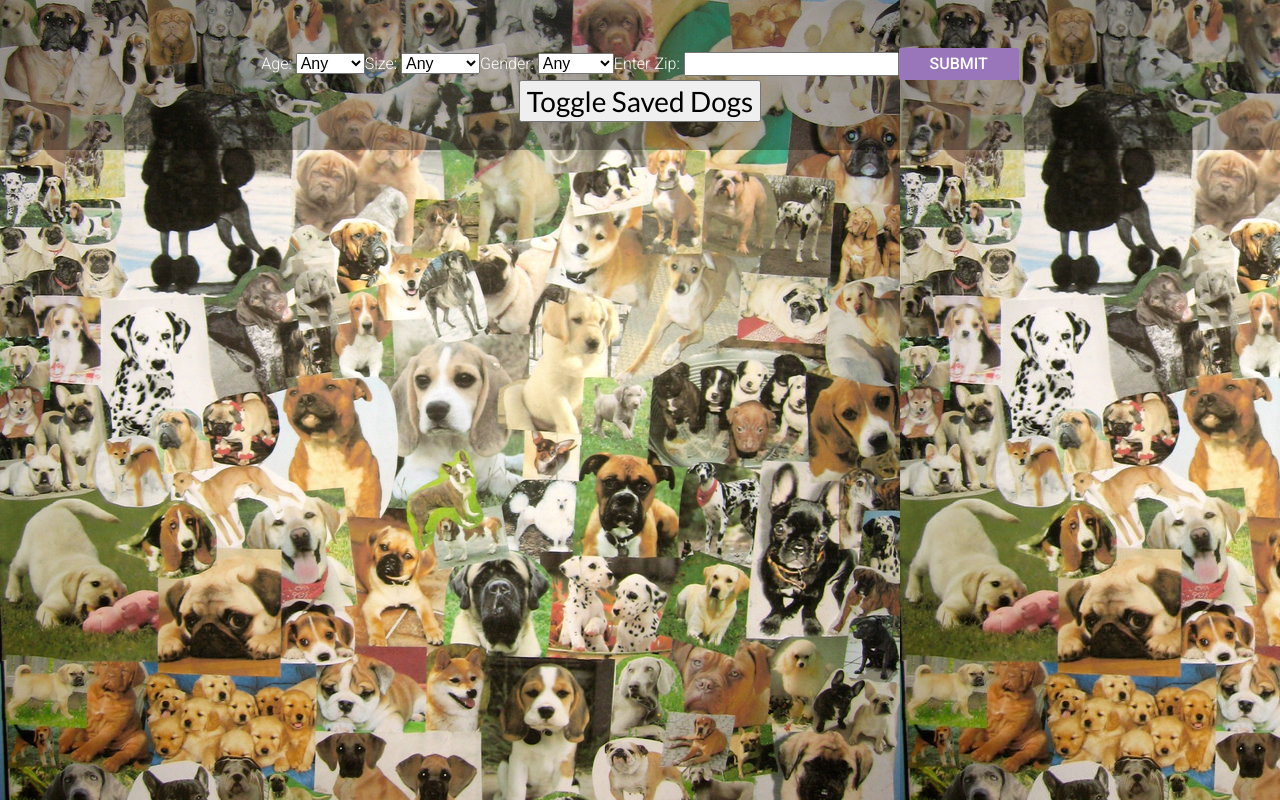
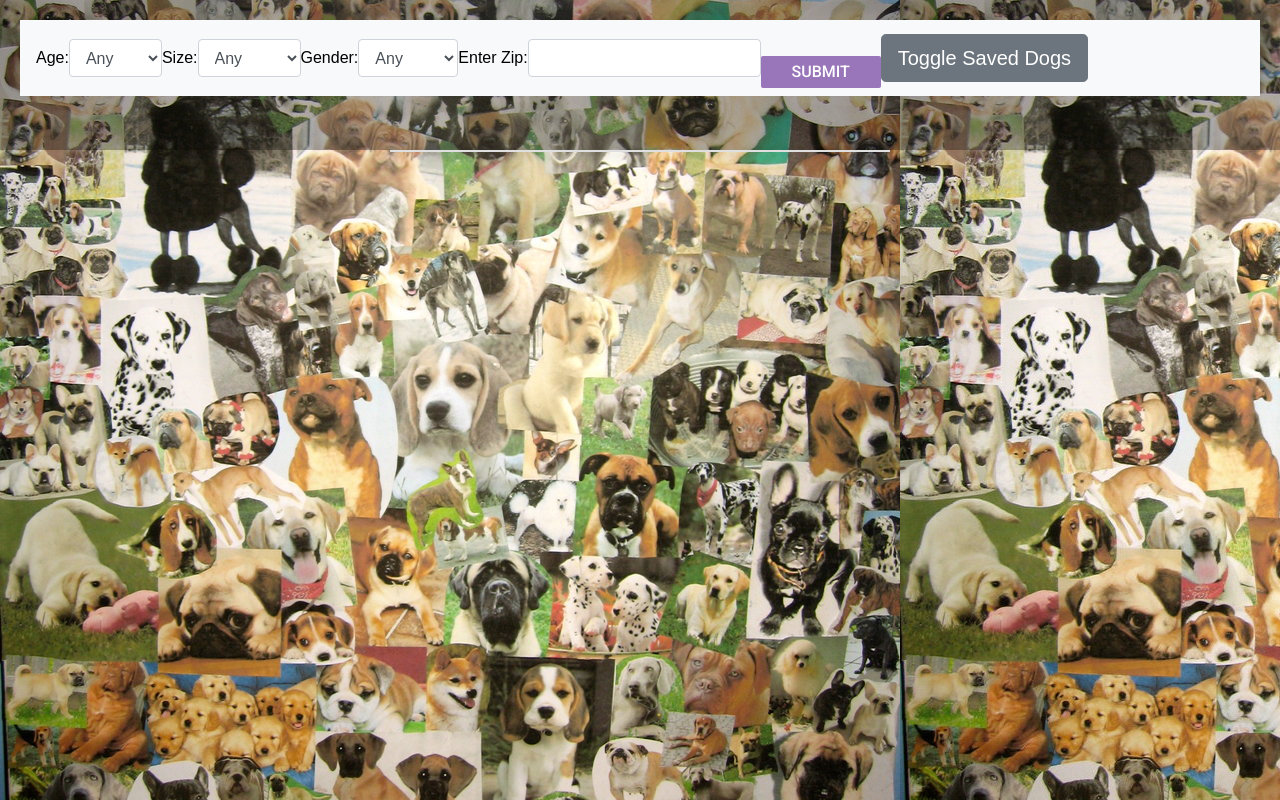
Before and after one commit to AngelaDiSalvo/OkPupper, a React (Create React App) app in the folder frontend/: page / in a window 1280 px wide. Built offline with nearby package versions, Linux system fonts and the light colour scheme.

Commit message:
more styles

```diff
--- a/frontend/public/index.html
+++ b/frontend/public/index.html
@@ -8,7 +8,12 @@
       manifest.json provides metadata used when your web app is added to the
       homescreen on Android. See https://developers.google.com/web/fundamentals/engage-and-retain/web-app-manifest/
     -->
-    <link rel="stylesheet" href="//cdnjs.cloudflare.com/ajax/libs/semantic-ui/2.3.1/semantic.min.css">
+    <link rel="stylesheet" href="https://stackpath.bootstrapcdn.com/bootstrap/4.1.3/css/bootstrap.min.css" integrity="sha384-MCw98/SFnGE8fJT3GXwEOngsV7Zt27NXFoaoApmYm81iuXoPkFOJwJ8ERdknLPMO" crossorigin="anonymous">
+
+
+
+
+    <!-- <link rel="stylesheet" href="//cdnjs.cloudflare.com/ajax/libs/semantic-ui/2.3.1/semantic.min.css"> -->
     <link rel="manifest" href="%PUBLIC_URL%/manifest.json">
     <link rel="shortcut icon" href="%PUBLIC_URL%/favicon.ico">
     <!--
@@ -37,5 +42,10 @@
       To begin the development, run `npm start` or `yarn start`.
       To create a production bundle, use `npm run build` or `yarn build`.
     -->
+    <script src="https://code.jquery.com/jquery-3.3.1.slim.min.js" integrity="sha384-q8i/X+965DzO0rT7abK41JStQIAqVgRVzpbzo5smXKp4YfRvH+8abtTE1Pi6jizo" crossorigin="anonymous"></script>
+    <script src="https://cdnjs.cloudflare.com/ajax/libs/popper.js/1.14.3/umd/popper.min.js" integrity="sha384-ZMP7rVo3mIykV+2+9J3UJ46jBk0WLaUAdn689aCwoqbBJiSnjAK/l8WvCWPIPm49" crossorigin="anonymous"></script>
+
+
+    <script src="https://stackpath.bootstrapcdn.com/bootstrap/4.1.3/js/bootstrap.min.js" integrity="sha384-ChfqqxuZUCnJSK3+MXmPNIyE6ZbWh2IMqE241rYiqJxyMiZ6OW/JmZQ5stwEULTy" crossorigin="anonymous"></script>
   </body>
 </html>
--- a/frontend/src/App.css
+++ b/frontend/src/App.css
@@ -20,12 +20,22 @@
 .DogCardContainer {
     box-shadow: 0 4px 8px 0 rgba(0, 0, 0, 0.2);
     max-width: 500px;
+    max-height: 500px;
     margin: auto;
-    text-align: center;
+    text-align: auto;
     background-color: #cccccc;
+}
+
+.DogFrontCard:img {
+    position: absolute;
+    clip: rect(0px,60px,200px,0px);
 }
 
 body {
   background-image: url("./images/logo.jpg");
   background-color: #cccccc;
 }
+
+.Navbar {
+  color: black;
+}
--- a/frontend/src/components/DogCardContainer.js
+++ b/frontend/src/components/DogCardContainer.js
@@ -30,7 +30,9 @@ class DogCardContainer extends React.Component {
   render() {
     return (
       <div className='DogCardContainer'>
-        {this.props.dogArray.length>0 ? this.renderDog() : null}
+        <div className="card">
+          {this.props.dogArray.length>0 ? this.renderDog() : null}
+        </div>
       </div>
     )
   }
--- a/frontend/src/components/DogFrontCard.js
+++ b/frontend/src/components/DogFrontCard.js
@@ -6,11 +6,11 @@ const DogFrontCard = (props) => {
   console.log(props.dogData.pet_finder_id);
   return (
     <div className='DogFrontCard'>
-      <img src={imgUrls[0]} onClick={props.toggleCard} /><br/>
-      Name: {props.dogData.name}<br/>
-      Age: {props.dogData.age}<br/>
+      <img className="card-img-top" src={imgUrls[0]} onClick={props.toggleCard} /><br/>
+      <h5 class="card-title">{props.dogData.name}</h5>
+      <p className="card-text">Age: {props.dogData.age}<br/>
       Breed: {props.dogData.breed}<br/>
-      Gender: {props.dogData.sex}<br/>
+      Gender: {props.dogData.sex}<br/></p>
       <img name="remove" onClick={props.handleClick} src={require('../images/error.png')} style={{width:35}}/>
       <img name="save" onClick={props.handleClick} src={require('../images/success.png')} style={{width:35}}/>
     </div>
--- a/frontend/src/components/Navbar.js
+++ b/frontend/src/components/Navbar.js
@@ -4,32 +4,36 @@ import React from 'react'
     render() {
       return (
         <div className='Navbar'>
-          <form onSubmit={this.props.handleSubmit}>
-            Age: <select onChange={this.props.handleAgeChange}>
+          <nav className="navbar navbar-expand-lg navbar-light bg-light">
+            <div className="collapse navbar-collapse" id="navbarSupportedContent">
+              <form className="form-inline my-2 my-lg-0" onSubmit={this.props.handleSubmit}>
+                Age: <select className="form-control form-control" onChange={this.props.handleAgeChange}>
                   <option selected value="any">Any</option>
                   <option value="puppy">Puppy</option>
                   <option value="young">Young</option>
                   <option value="adult">Adult</option>
                   <option value="senior">Senior</option>
                 </select>
-            Size: <select onChange={this.props.handleSizeChange}>
+                Size: <select className="form-control form-control" onChange={this.props.handleSizeChange}>
                   <option selected value="any">Any</option>
                   <option value="small">Small</option>
                   <option value="medium">Medium</option>
                   <option value="large">Large</option>
                   <option value="xl">XL</option>
                 </select>
-            Gender: <select onChange={this.props.handleGenderChange}>
+                Gender: <select className="form-control form-control" onChange={this.props.handleGenderChange}>
                   <option selected value="any">Any</option>
                   <option value="male">Male</option>
                   <option value="female">Female</option>
                 </select>
-            Enter Zip: <input onChange={this.props.handleZipChange}/>
+                Enter Zip: <input className="form-control form-control" onChange={this.props.handleZipChange}/>
                 <input type="submit" value="Submit" />
               </form>
               <div>
-            <h1><button onClick={this.props.showSavedDogs}><h1>Toggle Saved Dogs</h1></button></h1>
+                <button type="button" className={"btn btn-secondary btn-lg"} onClick={this.props.showSavedDogs}>Toggle Saved Dogs</button>
               </div>
+            </div>
+          </nav>
         </div>
       )
     }
--- a/frontend/src/css/homepage.css
+++ b/frontend/src/css/homepage.css
@@ -8,7 +8,7 @@ body {
   padding: 0;
   font-size: 16px;
   color: #222;
-  font-family: 'Roboto', sans-serif;
+  /* font-family: 'Roboto', sans-serif; */
   font-weight: 300;
 }
 
```
Lines whose indentation alone changed are shown as unchanged.
